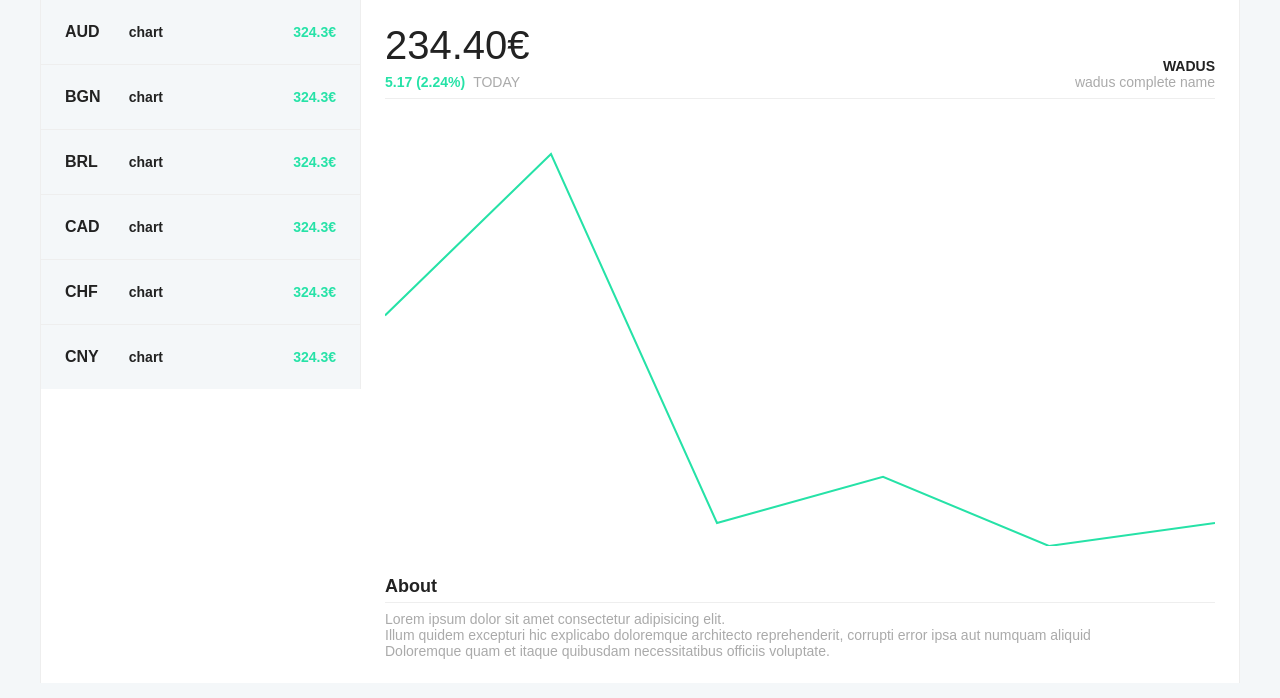
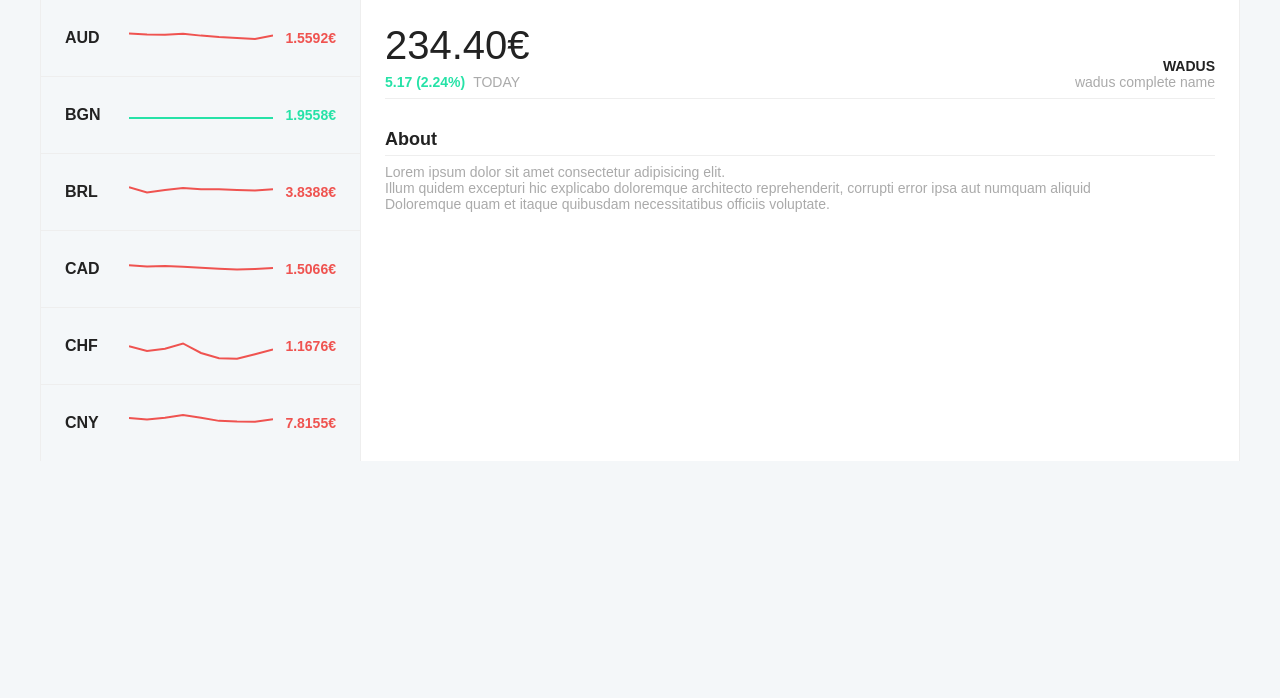
Before and after one commit to inspiratweb/stocks, a React (Create React App) app: page / in a window 1280 px wide. Shown: the top 698 px of the page. Built offline with nearby package versions, Linux system fonts and the light colour scheme; the HTML template or start-up script is replaced by a standard one.

Commit message:
aside dynamic charts

```diff
--- a/src/components/App.js
+++ b/src/components/App.js
@@ -1,5 +1,4 @@
 import React, { Component } from 'react';
-import { Line } from 'react-chartjs-2';
 import MarketList from './MarketList';
 import Button from './Button';
 import currenciesOrdered from "../currenciesOrdered.json";
@@ -7,72 +6,12 @@ import '../styles/App.css';
 
 class App extends Component {
   render() {
-    const chartData = {
-      labels: ["Red", "Blue", "Yellow", "Green", "Purple", "Orange"],
-      datasets: [{
-        data: [12, 19, 3, 5, 2, 3],
-        lineTension: 0,
-        backgroundColor: 'transparent',
-        borderColor: '#26e2a7',
-        borderWidth: 2,
-        pointBorderColor: 'transparent',
-      }]
-    };
-    const chartOptions = {
-      legend: {
-        display: false
-      },
-      tooltips:{
-        enabled: false
-      },
-      scales: {
-        xAxes: [{
-          display: false
-        }],
-        yAxes: [{
-          display: false
-        }]
-      }
-    }
     return (
       <div className="layout">
-        {/* <MarketList
-          endpoint={currenciesOrdered}
-        />
-        <Button /> */}
         <aside>
           <MarketList
             endpoint={currenciesOrdered}
           />
-          {/* <ul className="currencyList">
-            <li className="currencyList-item">
-              <ul className="currencyList-item-content">
-                  <li className="currencyList-item-title">ASD</li>
-                  <li className="currencyList-item-chart">
-                    <Line height={60} data={chartData} options={chartOptions} />
-                  </li>
-                  <li className="currencyList-item-value">324.3€</li>
-              </ul>
-            </li>
-            <li className="currencyList-item active">
-              <ul className="currencyList-item-content">
-                  <li className="currencyList-item-title">WADUS</li>
-                  <li className="currencyList-item-chart">
-                  <Line height={60} data={chartData} options={chartOptions} />
-                  </li>
-                  <li className="currencyList-item-value">324.3€</li>
-              </ul>
-            </li>
-            <li className="currencyList-item">
-              <ul className="currencyList-item-content">
-                  <li className="currencyList-item-title">EU</li>
-                  <li className="currencyList-item-chart">
-                  <Line height={60} data={chartData} options={chartOptions} />
-                  </li>
-                  <li className="currencyList-item-value">324.3€</li>
-              </ul>
-            </li>
-          </ul> */}
         </aside>
         <section className="currencyDetail">
           <header className="currencyDetail-header">
@@ -89,7 +28,7 @@ class App extends Component {
             </section>
           </header>
           <section className="currencyDetail-chart">
-            <Line data={chartData} options={chartOptions} />
+            {/* <Line data={chartData} options={chartOptions} /> */}
           </section>
           <footer className="currencyDetail-footer">
             <section className="currencyDetail-disclaimer">
--- /dev/null
+++ b/src/components/ChartLine.js
@@ -0,0 +1,51 @@
+import React, { Component } from 'react';
+import PropTypes from 'prop-types';
+import { Line } from 'react-chartjs-2';
+
+
+class ChartLine extends Component {
+  render() {
+    const { values, feedback, height } = this.props;
+    const color = feedback === 'positive' ? '#26e2a7' : '#EF5350';
+    const chartData = {
+      labels: Object.values(values),
+      datasets: [{
+        data: Object.values(values),
+        lineTension: 0,
+        backgroundColor: 'transparent',
+        borderColor: color,
+        borderWidth: 2,
+        pointBorderColor: 'transparent',
+      }]
+    };
+
+    const chartOptions = {
+      legend: {
+        display: false
+      },
+      tooltips:{
+        enabled: false
+      },
+      scales: {
+        xAxes: [{
+          display: false
+        }],
+        yAxes: [{
+          display: false
+        }]
+      }
+    };
+
+    return (
+      <Line height={height} data={chartData} options={chartOptions} />
+    );
+  }
+}
+
+ChartLine.propTypes = {
+  values: PropTypes.object,
+  feedback: PropTypes.string,
+  height: PropTypes.number,
+};
+
+export default ChartLine;
--- a/src/components/MarketList.js
+++ b/src/components/MarketList.js
@@ -10,7 +10,8 @@ class MarketList extends Component {
       <MarketListItem
         key={key}
         code={key}
-        values={endpoint[key]}
+        name={endpoint[key].name}
+        values={endpoint[key].rates}
       />
     ));
   }
--- a/src/components/MarketListItem.js
+++ b/src/components/MarketListItem.js
@@ -1,5 +1,6 @@
 import React, { Component } from 'react';
 import PropTypes from 'prop-types';
+import ChartLine from './ChartLine';
 
 class MarketListItem extends Component {
   constructor() {
@@ -12,9 +13,36 @@ class MarketListItem extends Component {
     return <button>asdasd</button>;
   }
 
+  getValueFeedback() {
+    const { values } = this.props;
+    const currentValue = values[Object.keys(values).length-1];
+    const lastWeekValue = values[0];
+    const feedback = currentValue >= lastWeekValue ? 'positive' : 'negative';
+
+    return { currentValue, lastWeekValue, feedback };
+  }
+
+  renderLastValue(value, feedback) {
+    return (
+      <li className={`currencyList-item-value highlight-${feedback}`}>
+        {value}€
+      </li>
+    );
+  }
+
+  renderChart(values, feedback) {
+    return (
+      <ChartLine
+        height={60}
+        values={values}
+        feedback={feedback}
+      />
+    );
+  }
+
   render() {
     const { code, values } = this.props;
-    console.log(values);
+    const valuesFeedback = this.getValueFeedback();
 
     return (
       <li
@@ -24,10 +52,9 @@ class MarketListItem extends Component {
         <ul className="currencyList-item-content">
           <li className="currencyList-item-title">{code}</li>
           <li className="currencyList-item-chart">
-            chart
-            {/* <Line height={60} data={chartData} options={chartOptions} /> */}
+            {this.renderChart(values, valuesFeedback.feedback)}
           </li>
-          <li className="currencyList-item-value">324.3€</li>
+          {this.renderLastValue(valuesFeedback.currentValue, valuesFeedback.feedback)}
         </ul>
       </li>
     );
@@ -36,6 +63,7 @@ class MarketListItem extends Component {
 
 MarketListItem.propTypes = {
   code: PropTypes.string.isRequired,
+  name: PropTypes.string,
   values: PropTypes.object,
 };
 
--- a/src/currenciesOrdered.json
+++ b/src/currenciesOrdered.json
@@ -1,5 +1,7 @@
 {
   "AUD": {
+    "name": "",
+    "rates": {
       "0": 1.5659,
       "1": 1.5627,
       "2": 1.5619,
@@ -9,8 +11,11 @@
       "6": 1.5503,
       "7": 1.5466,
       "8": 1.5592
+    }
   },
   "BGN": {
+    "name": "",
+    "rates": {
       "0": 1.9558,
       "1": 1.9558,
       "2": 1.9558,
@@ -20,8 +25,11 @@
       "6": 1.9558,
       "7": 1.9558,
       "8": 1.9558
+    }
   },
   "BRL": {
+    "name": "",
+    "rates": {
       "0": 3.8668,
       "1": 3.7936,
       "2": 3.8287,
@@ -31,8 +39,11 @@
       "6": 3.8288,
       "7": 3.8207,
       "8": 3.8388
+    }
   },
   "CAD": {
+    "name": "",
+    "rates": {
       "0": 1.5267,
       "1": 1.5176,
       "2": 1.5208,
@@ -42,8 +53,11 @@
       "6": 1.4969,
       "7": 1.5006,
       "8": 1.5066
+    }
   },
   "CHF": {
+    "name": "",
+    "rates": {
       "0": 1.1699,
       "1": 1.1664,
       "2": 1.168,
@@ -53,8 +67,11 @@
       "6": 1.1609,
       "7": 1.1641,
       "8": 1.1676
+    }
   },
   "CNY": {
+    "name": "",
+    "rates": {
       "0": 7.8377,
       "1": 7.8106,
       "2": 7.8431,
@@ -66,3 +83,4 @@
       "8": 7.8155
     }
   }
+}
--- a/src/styles/App.css
+++ b/src/styles/App.css
@@ -105,7 +105,6 @@ body {
     .currencyList-item-chart {
       width: 144px; }
     .currencyList-item-value {
-      color: #26e2a7;
       width: 64px;
       text-align: right; }
 
--- a/src/styles/modules/_currencyList.scss
+++ b/src/styles/modules/_currencyList.scss
@@ -31,7 +31,6 @@
     }
 
     &-value {
-      color: $maincolor;
       width: $spacing*8;
       text-align: right;
     }
```
Lines whose indentation alone changed are shown as unchanged.
